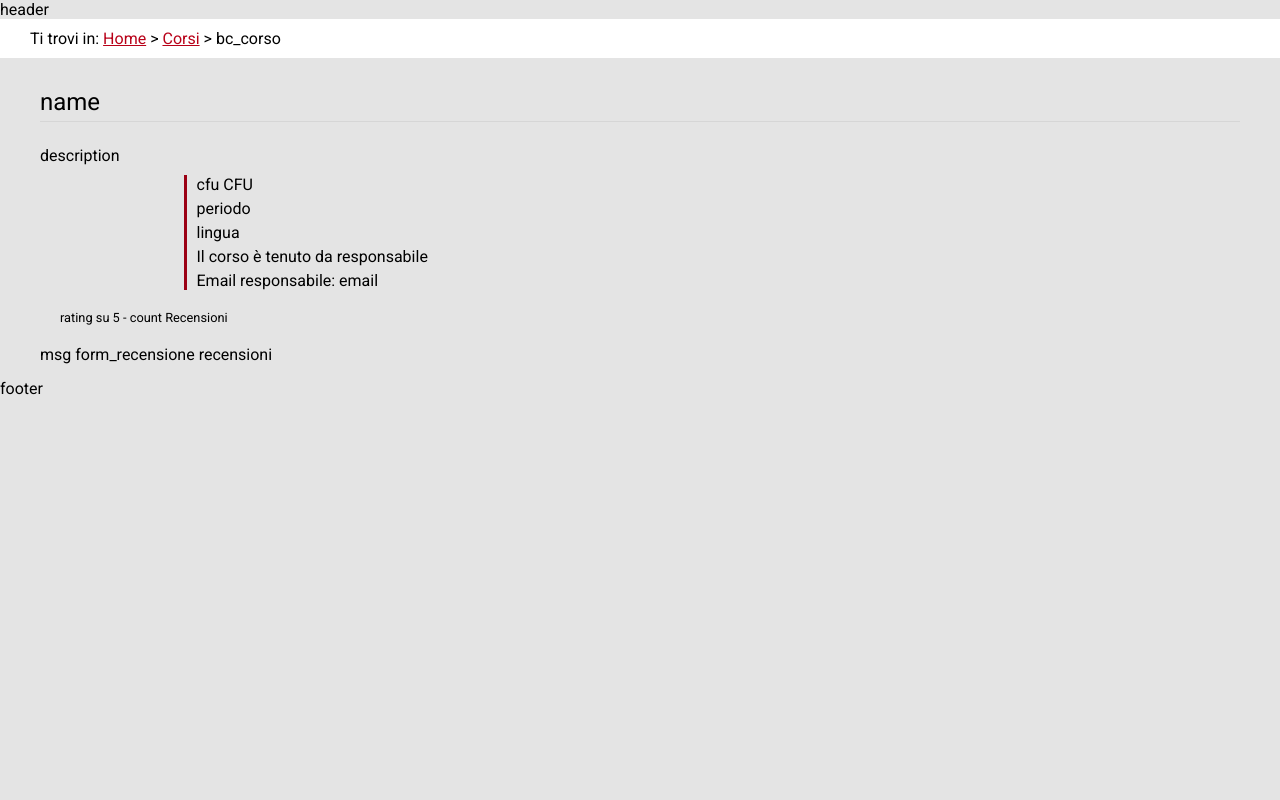
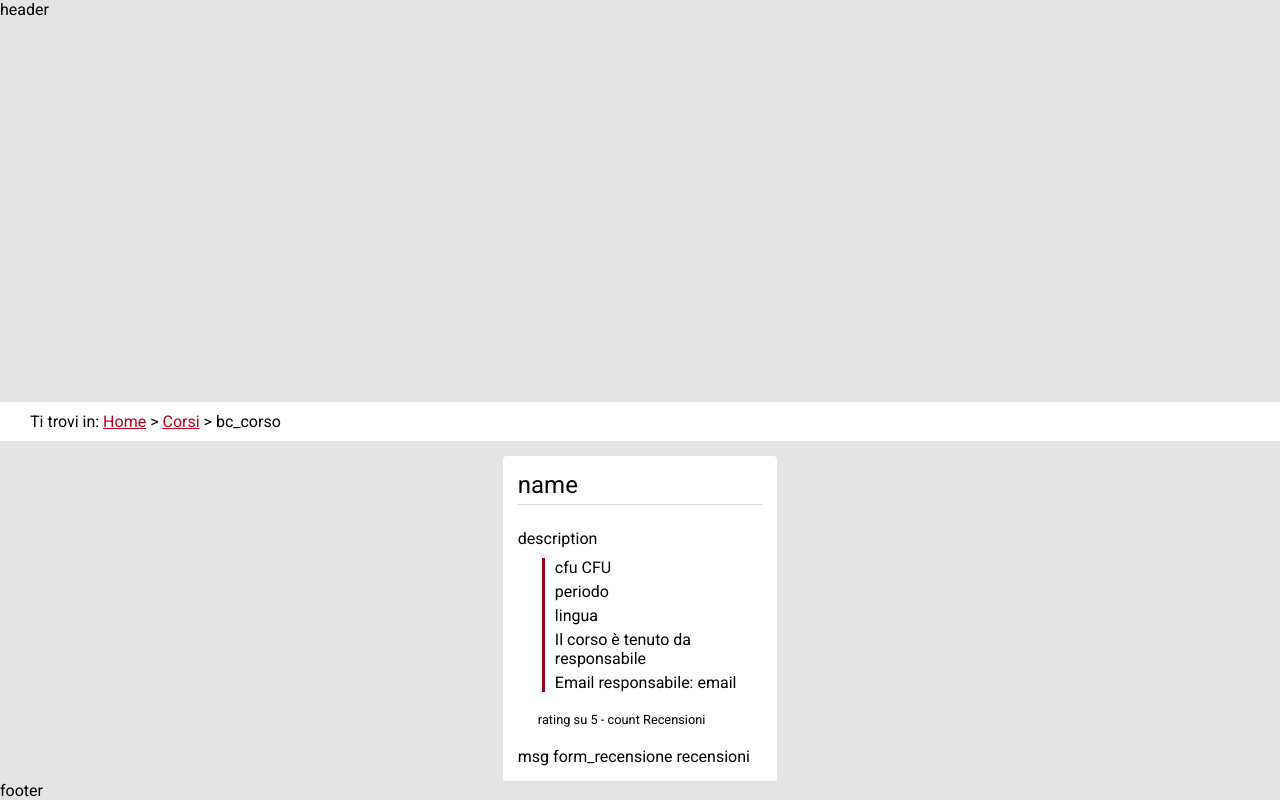
Before and after one commit to Tecwebberz/concorso-accattivante-accessibile, a PHP site: page /templates/corso.template.html in a window 1280 px wide. Run offline with PHP 8.4, Linux system fonts and the light colour scheme; some web fonts are replaced.

Commit message:
solid corso

```diff
--- a/public_html/assets/css/main.css
+++ b/public_html/assets/css/main.css
@@ -53,6 +53,9 @@ html {
 body {
     background-color: var(--alt-bg);
     min-height: 100%;
+    display: flex;
+    justify-content: space-between;
+    flex-direction: column;
 }
 
 
--- a/public_html/templates/corso.template.html
+++ b/public_html/templates/corso.template.html
@@ -22,7 +22,7 @@
          <a href="./corsi.php">Corsi</a> &gt; <component>bc_corso</component>
     </nav>
 
-    <section id="corso" class="centered">
+    <section id="corso" class="centered solid">
         <h2 class="mini_title"><component>name</component></h2>
         <p><component>description</component></p>
 
```
